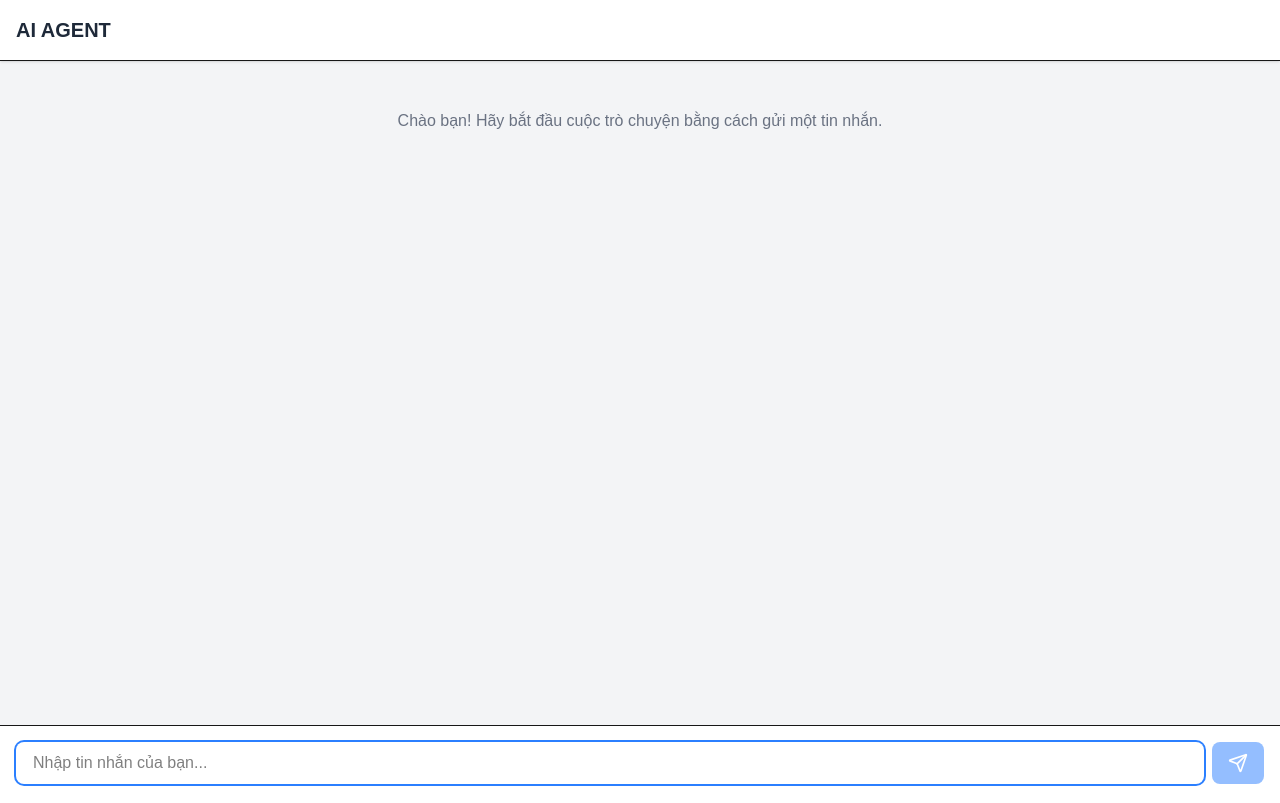
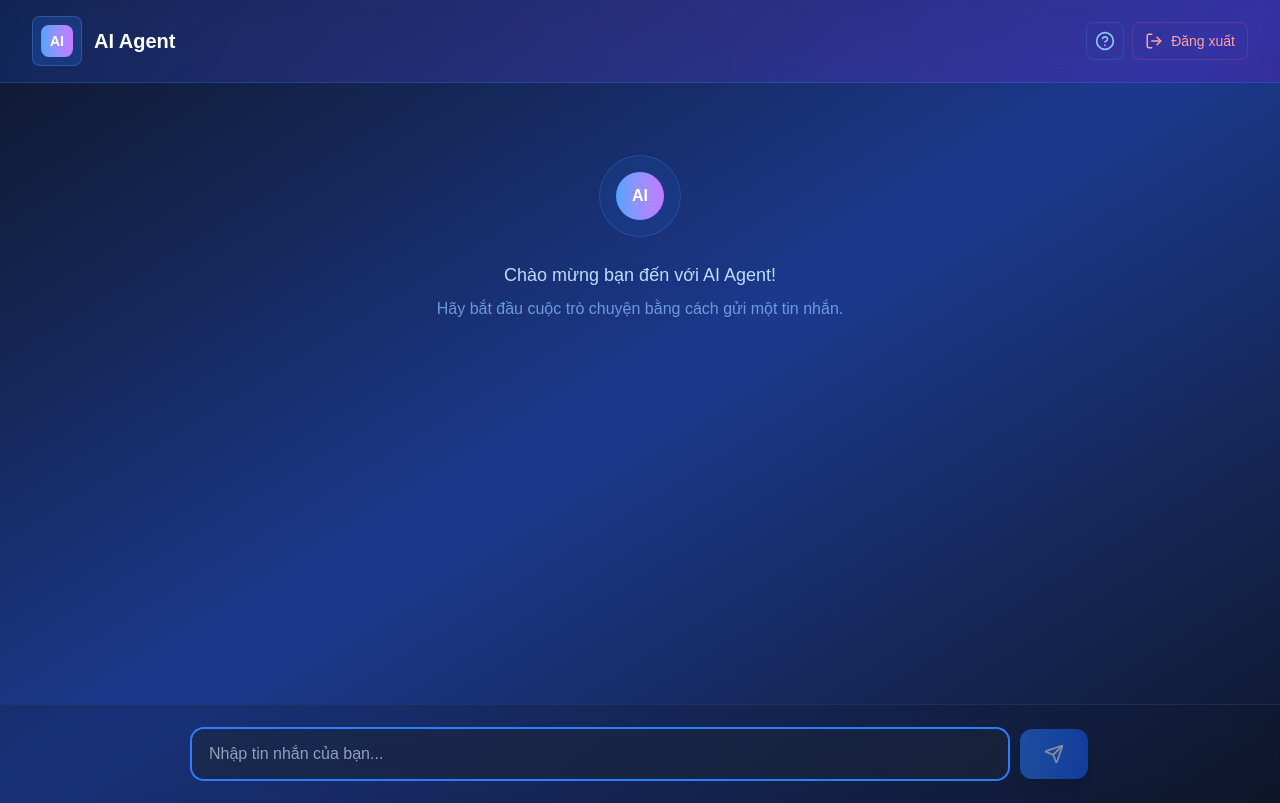
Before and after one commit to HungLeCanh/AI-assistant-for-stores, a Next.js app: page /box-chat in a window 1280 px wide. Built offline with nearby package versions, Linux system fonts and the light colour scheme; sample sign-in values are in the browser's storage.

Commit message:
UI for box-chat

```diff
--- a/app/box-chat/page.tsx
+++ b/app/box-chat/page.tsx
@@ -2,7 +2,7 @@
 
 import React, { useState, useRef, useEffect } from 'react';
 import { v4 as uuidv4 } from 'uuid';
-import { Send } from 'lucide-react';
+import { Send, LogOut, HelpCircle, X} from 'lucide-react';
 
 type Message = {
   id: string;
@@ -14,28 +14,16 @@ export default function ChatPage() {
   const [messages, setMessages] = useState<Message[]>([]);
   const [inputMessage, setInputMessage] = useState('');
   const [isLoading, setIsLoading] = useState(false);
+  const [isHelpOpen, setIsHelpOpen] = useState(false);
   const messagesEndRef = useRef<HTMLDivElement | null>(null);
 
-  // lay thông tin user từ localStorage token(HS256), neu không có hoặc hết hạn thì điều hướng về trang login
+  // Lấy thông tin user từ localStorage token(HS256), nếu không có hoặc hết hạn thì điều hướng về trang login
   useEffect(() => {
     const token = localStorage.getItem('token');
     if (!token) {
-      window.location.href = '/login'; // Điều hướng về trang đăng nhập nếu không có token
+      window.location.href = '/login';
     }
   }, []);
-
-  // in ra thong tin payload của token
-  // useEffect(() => {
-  //   const token = localStorage.getItem('token');
-  //   if (token) {
-  //     try {
-  //       const payload = JSON.parse(atob(token.split('.')[1]));
-  //       console.log('Token Payload:', payload);
-  //     } catch (error) {
-  //       console.error('Invalid token format:', error);
-  //     }
-  //   }
-  // }, []);
 
   // Auto scroll to bottom khi có tin nhắn mới
   const scrollToBottom = () => {
@@ -45,6 +33,12 @@ export default function ChatPage() {
   useEffect(() => {
     scrollToBottom();
   }, [messages]);
+
+  // Xử lý đăng xuất
+  const handleLogout = () => {
+    localStorage.removeItem('token');
+    window.location.href = '/login';
+  };
 
   // Xử lý gửi tin nhắn
   const handleSendMessage = async () => {
@@ -118,17 +112,58 @@ export default function ChatPage() {
   };
 
   return (
-    <div className="flex flex-col h-screen bg-gray-100">
+    <div className="min-h-screen bg-gradient-to-br from-slate-900 via-blue-900 to-slate-900 relative">
       {/* Header */}
-      <div className="bg-white shadow-sm p-4 border-b">
-        <h1 className="text-xl font-semibold text-gray-800">AI AGENT</h1>
+      <header className="relative overflow-hidden">
+        <div className="absolute inset-0 bg-gradient-to-r from-blue-600/20 to-purple-600/20"></div>
+        <div className="relative backdrop-blur-sm border-b border-blue-400/20">
+          <div className="max-w-7xl mx-auto px-4 sm:px-6 lg:px-8 py-4">
+            <div className="flex items-center justify-between">
+              <div className="flex items-center space-x-3">
+                <div className="p-2 bg-blue-500/20 rounded-lg backdrop-blur-sm border border-blue-400/30">
+                  <div className="w-8 h-8 bg-gradient-to-r from-blue-400 to-purple-400 rounded-lg flex items-center justify-center">
+                    <span className="text-white font-bold text-sm">AI</span>
+                  </div>
+                </div>
+                <h1 className="text-xl font-semibold text-white">AI Agent</h1>
               </div>
 
+              <div className="flex items-center space-x-2">
+                <button
+                  onClick={() => setIsHelpOpen(!isHelpOpen)}
+                  className="p-2 text-blue-300 hover:text-white hover:bg-blue-500/20 rounded-lg transition-all duration-200 backdrop-blur-sm border border-blue-400/20"
+                  title="Hướng dẫn sử dụng"
+                >
+                  <HelpCircle size={20} />
+                </button>
+                <button
+                  onClick={handleLogout}
+                  className="flex items-center space-x-2 px-3 py-2 text-red-300 hover:text-white hover:bg-red-500/20 rounded-lg transition-all duration-200 backdrop-blur-sm border border-red-400/20"
+                  title="Đăng xuất"
+                >
+                  <LogOut size={18} />
+                  <span className="text-sm font-medium">Đăng xuất</span>
+                </button>
+              </div>
+            </div>
+          </div>
+        </div>
+      </header>
+
+      <div className="flex h-[calc(100vh-80px)]">
+        {/* Main Chat Area */}
+        <div className="flex-1 flex flex-col">
           {/* Messages Container */}
-      <div className="flex-1 overflow-y-auto p-4 space-y-4">
+          <div className="flex-1 overflow-y-auto p-6 space-y-4">
             {messages.length === 0 && (
-          <div className="text-center text-gray-500 mt-8">
-            <p>Chào bạn! Hãy bắt đầu cuộc trò chuyện bằng cách gửi một tin nhắn.</p>
+              <div className="text-center mt-12">
+                <div className="inline-flex p-4 bg-blue-500/10 rounded-full backdrop-blur-sm border border-blue-400/20 mb-6">
+                  <div className="w-12 h-12 bg-gradient-to-r from-blue-400 to-purple-400 rounded-full flex items-center justify-center">
+                    <span className="text-white font-bold">AI</span>
+                  </div>
+                </div>
+                <p className="text-blue-200 text-lg mb-2">Chào mừng bạn đến với AI Agent!</p>
+                <p className="text-blue-300/70">Hãy bắt đầu cuộc trò chuyện bằng cách gửi một tin nhắn.</p>
               </div>
             )}
 
@@ -137,26 +172,26 @@ export default function ChatPage() {
                 key={message.id}
                 className={`flex ${message.sender === 'user' ? 'justify-end' : 'justify-start'}`}
               >
-            <div className={`max-w-xs lg:max-w-md px-4 py-2 rounded-lg ${
+                <div className={`max-w-xs lg:max-w-md px-4 py-3 rounded-2xl ${
                   message.sender === 'user'
-                ? 'bg-blue-500 text-white'
-                : 'bg-white text-gray-800 shadow-sm border'
+                    ? 'bg-gradient-to-r from-blue-500 to-blue-600 text-white shadow-lg'
+                    : 'bg-slate-800/60 text-blue-100 shadow-lg backdrop-blur-sm border border-slate-700/50'
                 }`}>
-              <p className="text-sm whitespace-pre-wrap">{message.text}</p>
+                  <p className="text-sm whitespace-pre-wrap leading-relaxed">{message.text}</p>
                 </div>
               </div>
             ))}
 
             {isLoading && (
               <div className="flex justify-start">
-            <div className="bg-white text-gray-800 shadow-sm border max-w-xs lg:max-w-md px-4 py-2 rounded-lg">
-              <div className="flex items-center space-x-2">
+                <div className="bg-slate-800/60 text-blue-100 shadow-lg backdrop-blur-sm border border-slate-700/50 max-w-xs lg:max-w-md px-4 py-3 rounded-2xl">
+                  <div className="flex items-center space-x-3">
                     <div className="flex space-x-1">
-                  <div className="w-2 h-2 bg-gray-400 rounded-full animate-bounce"></div>
-                  <div className="w-2 h-2 bg-gray-400 rounded-full animate-bounce" style={{animationDelay: '0.1s'}}></div>
-                  <div className="w-2 h-2 bg-gray-400 rounded-full animate-bounce" style={{animationDelay: '0.2s'}}></div>
+                      <div className="w-2 h-2 bg-blue-400 rounded-full animate-bounce"></div>
+                      <div className="w-2 h-2 bg-blue-400 rounded-full animate-bounce" style={{animationDelay: '0.1s'}}></div>
+                      <div className="w-2 h-2 bg-blue-400 rounded-full animate-bounce" style={{animationDelay: '0.2s'}}></div>
                     </div>
-                <span className="text-sm text-gray-500">Đang trả lời...</span>
+                    <span className="text-sm text-blue-300">Đang trả lời...</span>
                   </div>
                 </div>
               </div>
@@ -166,8 +201,9 @@ export default function ChatPage() {
           </div>
 
           {/* Input Area */}
-      <div className="bg-white border-t p-4">
-        <div className="flex space-x-2">
+          <div className="p-6 border-t border-slate-700/50 bg-slate-900/20 backdrop-blur-sm">
+            <div className="max-w-4xl mx-auto">
+              <div className="flex space-x-3">
                 <input
                   autoFocus
                   type="text"
@@ -175,18 +211,67 @@ export default function ChatPage() {
                   onChange={(e) => setInputMessage(e.target.value)}
                   onKeyPress={handleKeyPress}
                   placeholder="Nhập tin nhắn của bạn..."
-            className="text-black flex-1 px-4 py-2 border border-gray-300 rounded-lg focus:outline-none focus:ring-2 focus:ring-blue-500 focus:border-transparent"
+                  className="flex-1 px-4 py-3 bg-slate-800/50 border border-slate-600/50 rounded-xl focus:outline-none focus:ring-2 focus:ring-blue-500 focus:border-transparent text-white placeholder-slate-400 backdrop-blur-sm"
                   disabled={isLoading}
                 />
                 <button
                   onClick={handleSendMessage}
                   disabled={!inputMessage.trim() || isLoading}
-            className="px-4 py-2 bg-blue-500 text-white rounded-lg hover:bg-blue-600 disabled:opacity-50 disabled:cursor-not-allowed flex items-center justify-center"
+                  className="px-6 py-3 bg-gradient-to-r from-blue-500 to-blue-600 text-white rounded-xl hover:from-blue-600 hover:to-blue-700 disabled:opacity-50 disabled:cursor-not-allowed flex items-center justify-center transition-all duration-200 shadow-lg"
                 >
                   <Send size={20} />
                 </button>
               </div>
             </div>
           </div>
+        </div>
+
+        {/* Help Sidebar */}
+        <div className={`fixed top-0 right-0 h-full w-80 bg-slate-900/95 backdrop-blur-lg border-l border-slate-700/50 transform transition-transform duration-300 ease-in-out z-50 ${
+          isHelpOpen ? 'translate-x-0' : 'translate-x-full'
+        }`}>
+          <div className="p-6 border-b border-slate-700/50">
+            <div className="flex items-center justify-between">
+              <h3 className="text-lg font-semibold text-white">Hướng dẫn sử dụng</h3>
+              <button
+                onClick={() => setIsHelpOpen(false)}
+                className="p-2 text-slate-400 hover:text-white hover:bg-slate-800 rounded-lg transition-colors"
+              >
+                <X size={20} />
+              </button>
+            </div>
+          </div>
+
+          <div className="p-6 overflow-y-auto h-full">
+            <div className="space-y-6">
+              <div className="bg-slate-800/50 rounded-lg p-4 border border-slate-700/30">
+                <h4 className="text-blue-300 font-medium mb-3">Đang cập nhật...</h4>
+                <p className="text-slate-300 text-sm leading-relaxed">
+                  Tính năng hướng dẫn sử dụng chi tiết đang được phát triển.
+                  Vui lòng quay lại sau để xem các câu lệnh và mẹo sử dụng chatbot hiệu quả nhất.
+                </p>
+              </div>
+
+              <div className="bg-blue-900/20 rounded-lg p-4 border border-blue-700/30">
+                <h4 className="text-blue-300 font-medium mb-3">Mẹo sử dụng cơ bản</h4>
+                <ul className="text-slate-300 text-sm space-y-2">
+                  <li>• Hãy nói chuyện tự nhiên với AI Agent</li>
+                  <li>• Nhấn Enter để gửi tin nhắn</li>
+                  <li>• Sử dụng ngôn ngữ rõ ràng và cụ thể</li>
+                </ul>
+              </div>
+            </div>
+          </div>
+        </div>
+
+        {/* Overlay */}
+        {isHelpOpen && (
+          <div
+            className="fixed inset-0 bg-black/50 backdrop-blur-sm z-40"
+            onClick={() => setIsHelpOpen(false)}
+          />
+        )}
+      </div>
+    </div>
   );
 }
```
Lines whose indentation alone changed are shown as unchanged.
